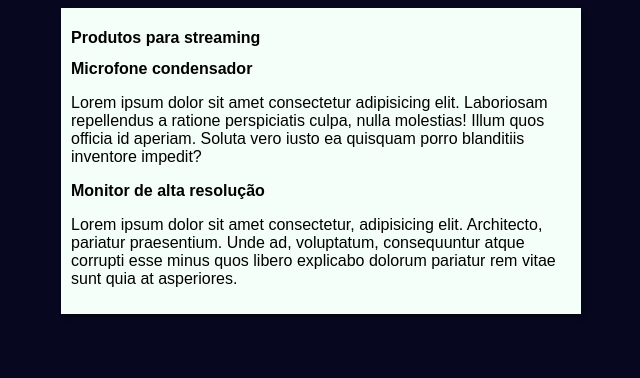
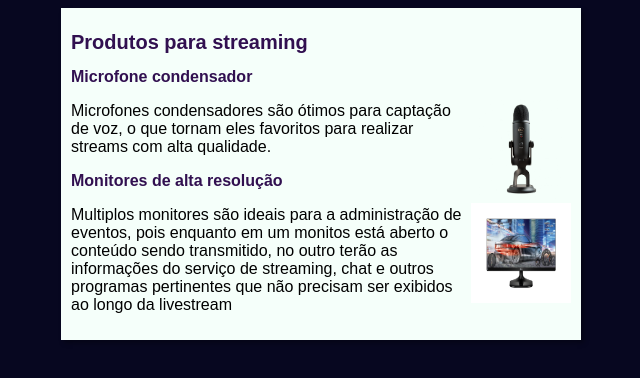
Before and after one commit to Arthurads-rj/projeto-site, a plain HTML site: page index.html in a window 1280 px wide. Shown: the whole page, without its empty margins (319-959 px from the left). Drawn offline with Linux system fonts and the light colour scheme.

Commit message:
adicionei descrição aos artigos e imagens

```diff
--- a/estilos/styles.css
+++ b/estilos/styles.css
@@ -14,3 +14,18 @@ main {
     padding: 10px;
     box-shadow: 3px 3px 5px rgba(0, 0, 0, 0.322);
 }
+
+h1 {
+    font-size: 20px;
+    color: rgb(49, 16, 80);
+}
+
+h2 {
+    color: rgb(49, 16, 80);
+}
+
+img.lado{
+    float:right;
+    height: 100px;
+    width: 100px;
+}
--- a/index.html
+++ b/index.html
@@ -14,11 +14,13 @@
         </header>
         <article>
             <h2>Microfone condensador</h2>
-            <p>Lorem ipsum dolor sit amet consectetur adipisicing elit. Laboriosam repellendus a ratione perspiciatis culpa, nulla molestias! Illum quos officia id aperiam. Soluta vero iusto ea quisquam porro blanditiis inventore impedit?</p>
+            <img class="lado" src="imagens/yeti-blackout2.png" alt="Microfone Condesador">
+            <p>Microfones condensadores são ótimos para captação de voz, o que tornam eles favoritos para realizar streams com alta qualidade.</p>
         </article>
         <article>
-            <h2>Monitor de alta resolução</h2>
-            <p>Lorem ipsum dolor sit amet consectetur, adipisicing elit. Architecto, pariatur praesentium. Unde ad, voluptatum, consequuntur atque corrupti esse minus quos libero explicabo dolorum pariatur rem vitae sunt quia at asperiores.</p>
+            <h2>Monitores de alta resolução</h2>
+            <img class="lado" src="imagens/25UM58_Product-image_01_zoom_1.jpg" alt="Monitor Ultrawide">
+            <p>Multiplos monitores são ideais para a administração de eventos, pois enquanto em um monitos está aberto o conteúdo sendo transmitido, no outro terão as informações do serviço de streaming, chat e outros programas pertinentes que não precisam ser exibidos ao longo da livestream</p>
         </article>
     </main>
 </body>
```
Also changed, not shown: imagens/25UM58_Product-image_01_zoom_1.jpg (added), imagens/yeti-blackout2.png (added).
